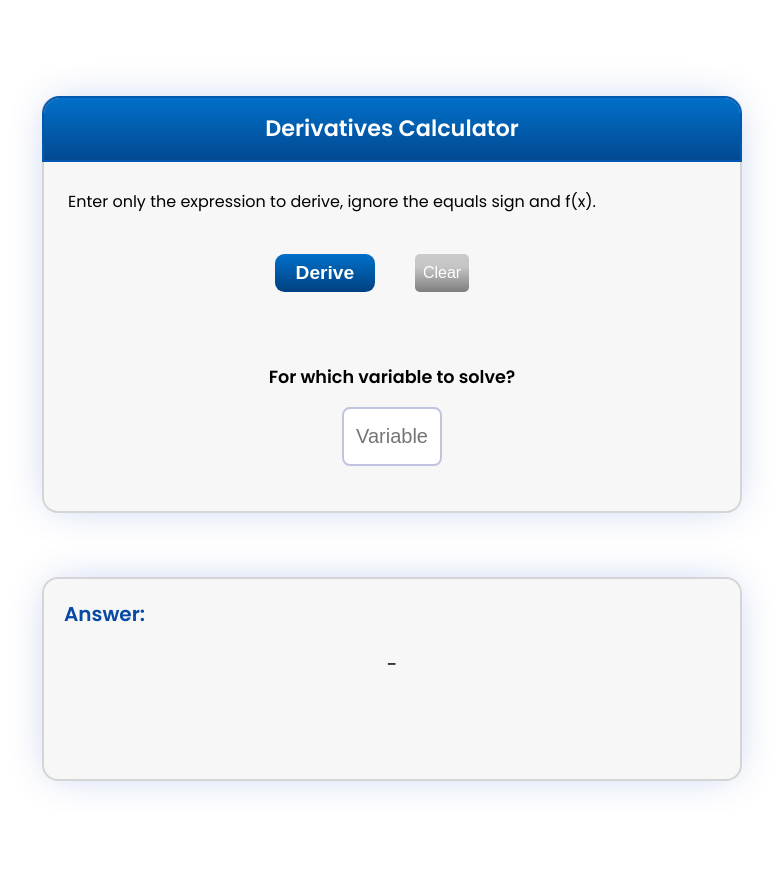
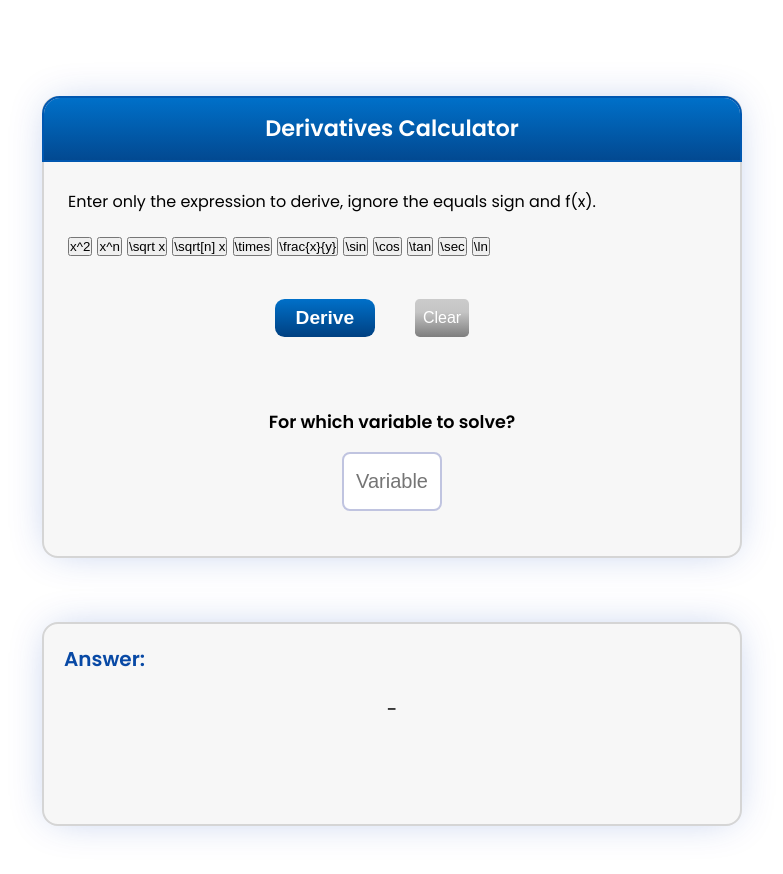
Before and after one commit to Jefferh30/Derivatives-Calculator-with-LaTeX, a plain HTML site: page index.html in a window 1280 px wide. Shown: the whole page, without its empty margins (248-1031 px from the left). Before the commit the page ends 845 px from the top, so only its background shows below. Drawn offline with nearby package versions, Linux system fonts and the light colour scheme.

Commit message:
Add keypad

```diff
--- a/index.html
+++ b/index.html
@@ -32,6 +32,17 @@
       <p>Enter only the expression to derive, ignore the equals sign and f(x).</p>
       <!-- Calculator keypad -->
       <div class="calc-keypad">
+        <button class="keypad-btn" onclick="latexK.squared()">x^2</button>
+        <button class="keypad-btn" onclick="latexK.nPower()">x^n</button>
+        <button class="keypad-btn" onclick="latexK.squareR()">\sqrt x</button>
+        <button class="keypad-btn" onclick="latexK.nRoot()">\sqrt[n] x</button>
+        <button class="keypad-btn" onclick="latexK.times()">\times</button>
+        <button class="keypad-btn" onclick="latexK.fraction()">\frac{x}{y}</button>
+        <button class="keypad-btn" onclick="latexK.sine()">\sin</button>
+        <button class="keypad-btn" onclick="latexK.cosine()">\cos</button>
+        <button class="keypad-btn" onclick="latexK.tangent()">\tan</button>
+        <button class="keypad-btn" onclick="latexK.secant()">\sec</button>
+        <button class="keypad-btn" onclick="latexK.naturalLog()">\ln</button>
 
       </div>
 
```
